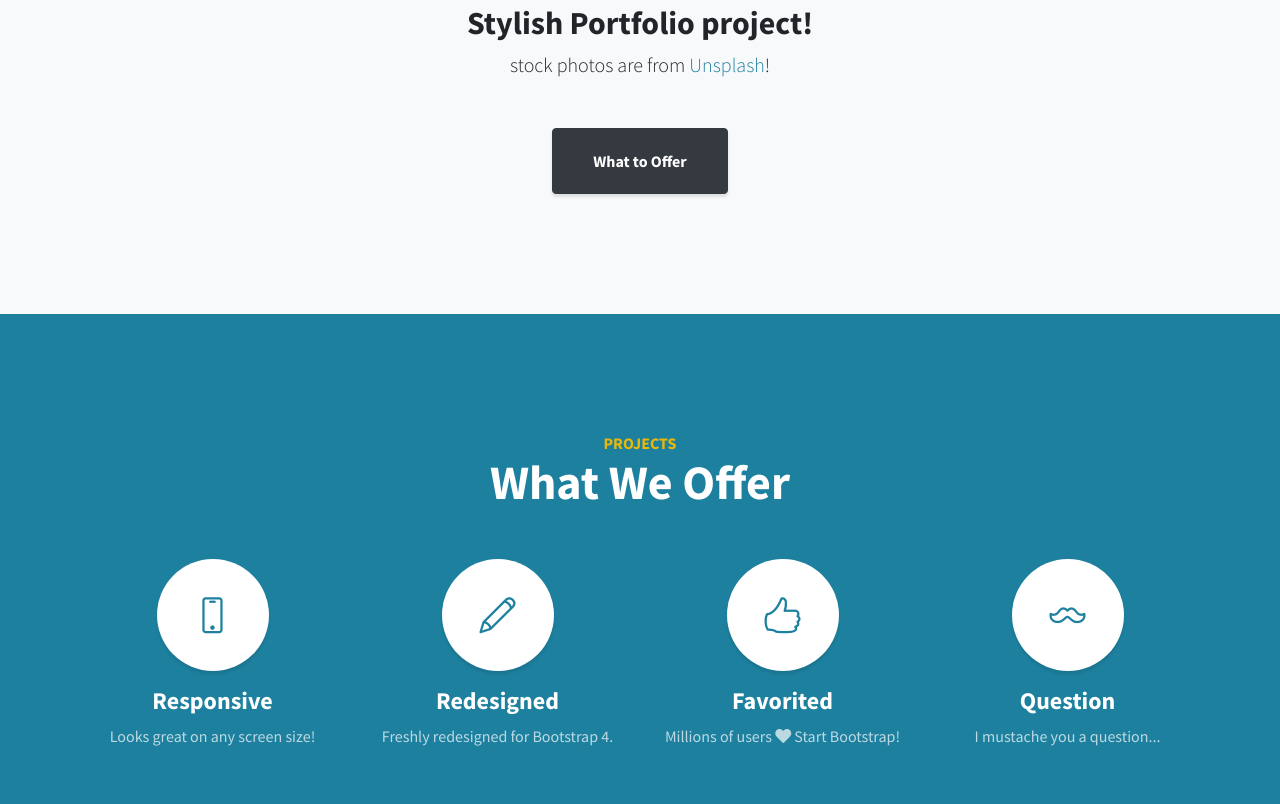
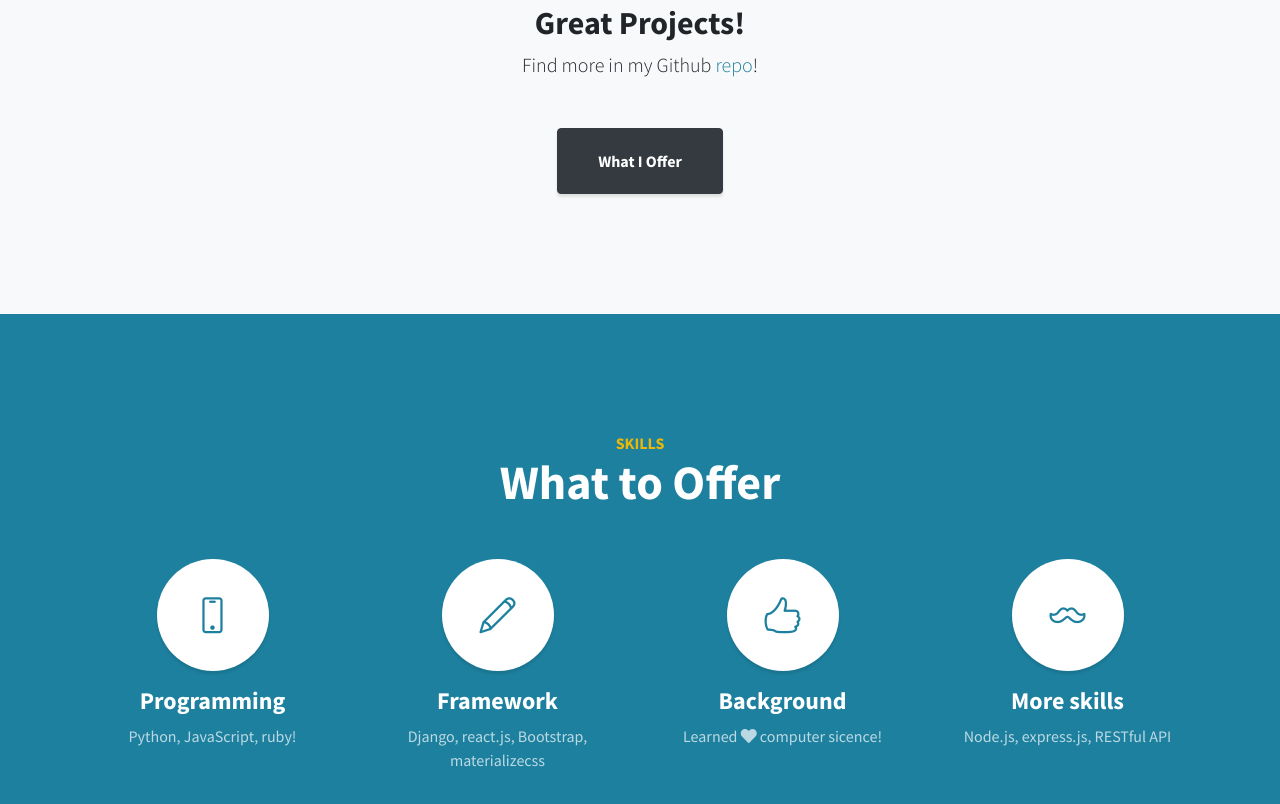
Before and after one commit to yuanjli/yuanjli.github.io, a plain HTML site: page index.html in a window 1280 px wide. Shown: the part 916-1720 px from the top of the page. Drawn offline with Linux system fonts and the light colour scheme.

Commit message:
updated some links

```diff
--- a/index.html
+++ b/index.html
@@ -55,11 +55,11 @@
     <!-- Header -->
     <header class="masthead d-flex">
       <div class="container text-center my-auto">
-        <h1 class="mb-1"> Portfolio</h1>
+        <h1 class="mb-1"> Hi, I'm Yuanjie Li </h1>
         <h3 class="mb-5">
-          <em>Made with Bootstrap</em>
+          <em>Welcome!</em>
         </h3>
-        <a class="btn btn-primary btn-xl js-scroll-trigger" href="#about">Find Out More</a>
+        <a class="btn btn-primary btn-xl js-scroll-trigger" href="#about">More beblow</a>
       </div>
       <div class="overlay"></div>
     </header>
@@ -69,10 +69,10 @@
       <div class="container text-center">
         <div class="row">
           <div class="col-lg-10 mx-auto">
-            <h2>Stylish Portfolio project!</h2>
-            <p class="lead mb-5"> stock photos are from
-              <a href="https://unsplash.com/">Unsplash</a>!</p>
-            <a class="btn btn-dark btn-xl js-scroll-trigger" href="#services">What to Offer</a>
+            <h2> Great Projects!</h2>
+            <p class="lead mb-5"> Find more in my Github
+              <a href="https://github.com/yuanjli?tab=repositories">repo</a>!</p>
+            <a class="btn btn-dark btn-xl js-scroll-trigger" href="#services">What I Offer</a>
           </div>
         </div>
       </div>
@@ -82,8 +82,8 @@
     <section class="content-section bg-primary text-white text-center" id="services">
       <div class="container">
         <div class="content-section-heading">
-          <h3 class="text-secondary mb-0">Projects</h3>
-          <h2 class="mb-5">What We Offer</h2>
+          <h3 class="text-secondary mb-0">Skills</h3>
+          <h2 class="mb-5">What to Offer</h2>
         </div>
         <div class="row">
           <div class="col-lg-3 col-md-6 mb-5 mb-lg-0">
@@ -91,38 +91,38 @@
               <i class="icon-screen-smartphone"></i>
             </span>
             <h4>
-              <strong>Responsive</strong>
+              <strong>Programming</strong>
             </h4>
-            <p class="text-faded mb-0">Looks great on any screen size!</p>
+            <p class="text-faded mb-0">Python, JavaScript, ruby!</p>
           </div>
           <div class="col-lg-3 col-md-6 mb-5 mb-lg-0">
             <span class="service-icon rounded-circle mx-auto mb-3">
               <i class="icon-pencil"></i>
             </span>
             <h4>
-              <strong>Redesigned</strong>
+              <strong>Framework</strong>
             </h4>
-            <p class="text-faded mb-0">Freshly redesigned for Bootstrap 4.</p>
+            <p class="text-faded mb-0">Django, react.js, Bootstrap, materializecss</p>
           </div>
           <div class="col-lg-3 col-md-6 mb-5 mb-md-0">
             <span class="service-icon rounded-circle mx-auto mb-3">
               <i class="icon-like"></i>
             </span>
             <h4>
-              <strong>Favorited</strong>
+              <strong>Background </strong>
             </h4>
-            <p class="text-faded mb-0">Millions of users
+            <p class="text-faded mb-0"> Learned
               <i class="fas fa-heart"></i>
-              Start Bootstrap!</p>
+              computer sicence!</p>
           </div>
           <div class="col-lg-3 col-md-6">
             <span class="service-icon rounded-circle mx-auto mb-3">
               <i class="icon-mustache"></i>
             </span>
             <h4>
-              <strong>Question</strong>
+              <strong>More skills</strong>
             </h4>
-            <p class="text-faded mb-0">I mustache you a question...</p>
+            <p class="text-faded mb-0"> Node.js, express.js, RESTful API </p>
           </div>
         </div>
       </div>
@@ -132,9 +132,9 @@
     <section class="callout">
       <div class="container text-center">
         <h2 class="mx-auto mb-5">Welcome to
-          <em>your</em>
-          next website!</h2>
-        <a class="btn btn-primary btn-xl" href="https://startbootstrap.com/template-overviews/stylish-portfolio/">Download Now!</a>
+          <em>My</em>
+          next project!</h2>
+        <a class="btn btn-primary btn-xl" href="https://github.com/yuanjli/ecom_client">See Now!</a>
       </div>
     </section>
 
```
